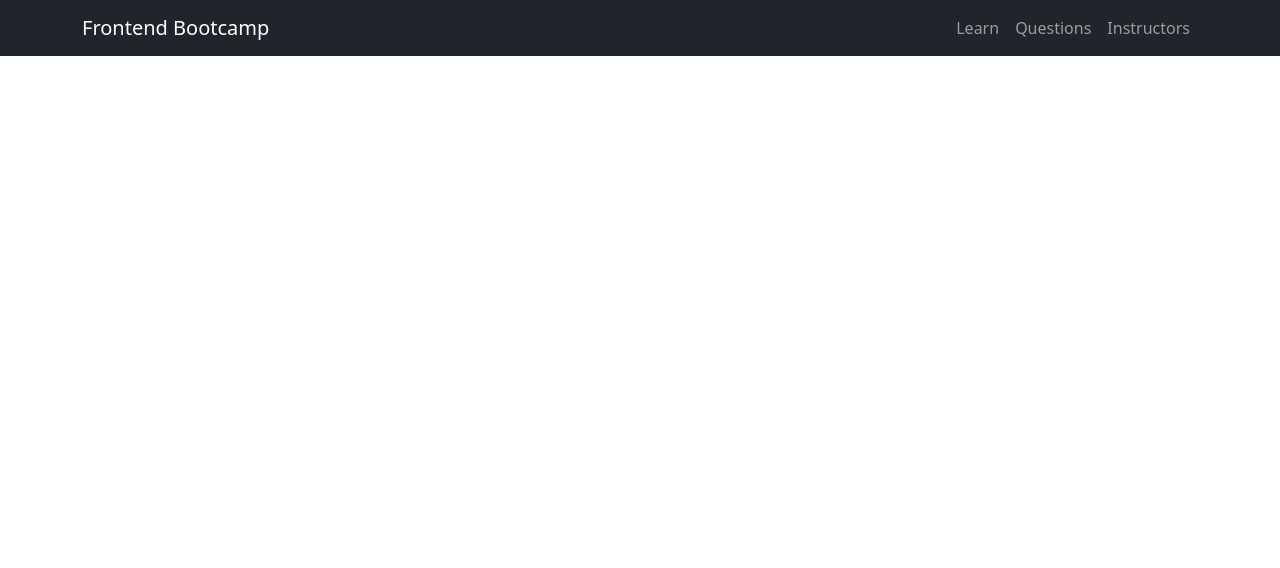
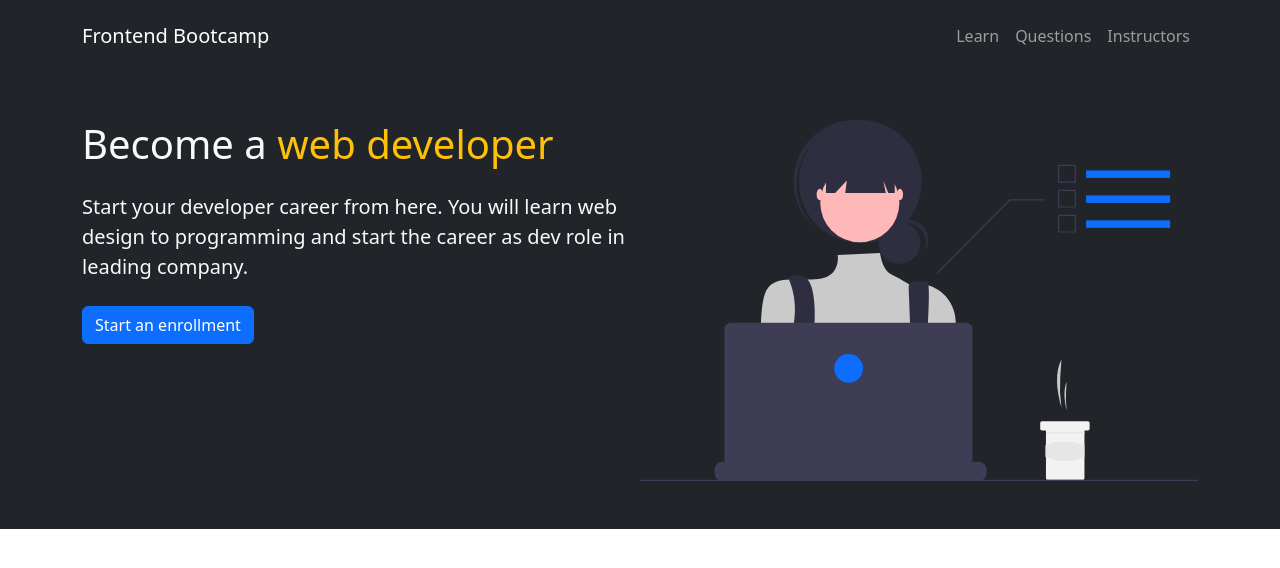
Before and after one commit to donkimc/singlepage, a plain HTML site: page index.html in a window 1280 px wide. Drawn offline with nearby package versions, Linux system fonts and the light colour scheme.

Commit message:
showcase

```diff
--- a/index.html
+++ b/index.html
@@ -8,7 +8,8 @@
     <title>Become a web developer</title>
 </head>
 <body>
-    <nav class="navbar navbar-expand-sm bg-dark navbar-dark">
+    <!-- navbar -->
+    <nav class="navbar navbar-expand-sm bg-dark navbar-dark py-3">
         <div class="container">
             <a href="#" class="navbar-brand">Frontend Bootcamp</a>
             <button class="navbar-toggler" type="button" data-bs-toggle="collapse" data-bs-target="#navmenu">
@@ -28,8 +29,23 @@
                 </ul>
             </div>
         </div>
+    </nav>
 
-    </nav>
+    <!-- showcase -->
+    <section class="bg-dark text-light p-5 text-center text-sm-start">
+        <div class="container">
+            <div class="d-sm-flex aligns-items-center justify-content-between">
+                <div>
+                    <h1>Become a <span class="text-warning">web developer</span> </h1>
+                    <p class="lead my-4">
+                        Start your developer career from here. You will learn web design to programming and start the career as dev role in leading company.
+                    </p>
+                    <button class="btn btn-primary">Start an enrollment</button>
+                </div>
+                <img class="img-fluids w-50 d-none d-sm-block" src="img/showcase.svg" alt="">
+            </div>
+        </div>
+    </section>
     <!-- <section class="menu">
         <div class="text-bg-dark">
             <p class="p-3">Become a Web Developer</p>
```
Also changed, not shown: img/showcase.svg (added), 2 other files.
